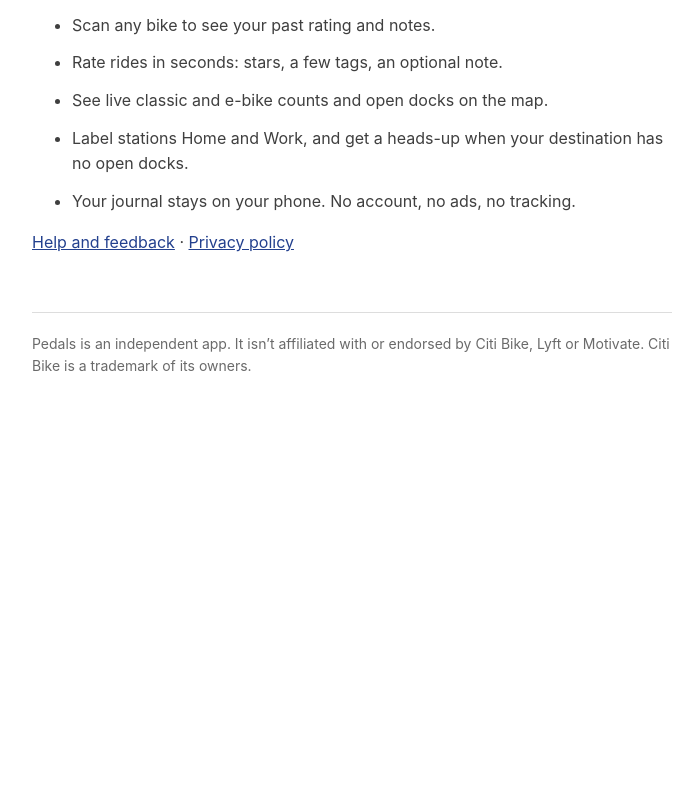
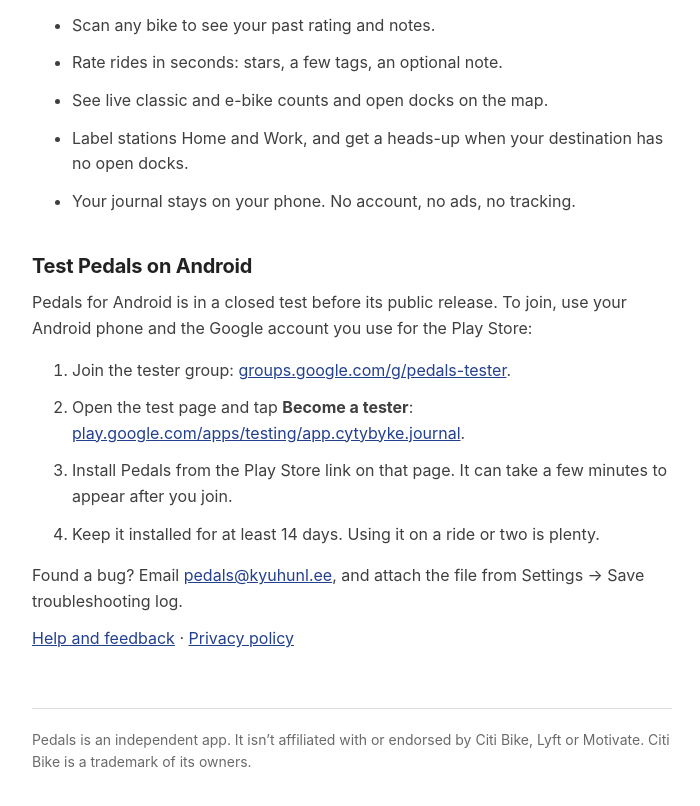
Before and after one commit to kyuhunl/pedals, a plain HTML site: page index.html in a window 1280 px wide. Shown: the part 260-1066 px from the top of the page, without its empty margins (288-988 px from the left). Before the commit the page ends 800 px from the top, so only its background shows below. Drawn offline with Linux system fonts and the light colour scheme.

Commit message:
Home: how to join the Android test

```diff
--- a/index.html
+++ b/index.html
@@ -20,6 +20,16 @@
 <li>Label stations Home and Work, and get a heads-up when your destination has no open docks.</li>
 <li>Your journal stays on your phone. No account, no ads, no tracking.</li>
 </ul>
+<h2 id="android">Test Pedals on Android</h2>
+<p>Pedals for Android is in a closed test before its public release. To join, use your Android phone and the Google account you use for the Play Store:</p>
+<ol>
+<li>Join the tester group: <a href="https://groups.google.com/g/pedals-tester">groups.google.com/g/pedals-tester</a>.</li>
+<li>Open the test page and tap <strong>Become a tester</strong>: <a href="https://play.google.com/apps/testing/app.cytybyke.journal">play.google.com/apps/testing/app.cytybyke.journal</a>.</li>
+<li>Install Pedals from the Play Store link on that page. It can take a few minutes to appear after you join.</li>
+<li>Keep it installed for at least 14 days. Using it on a ride or two is plenty.</li>
+</ol>
+<p>Found a bug? Email <a href="mailto:pedals@kyuhunl.ee">pedals@kyuhunl.ee</a>, and attach the file from Settings → Save troubleshooting log.</p>
+
 <p><a href="support.html">Help and feedback</a> · <a href="privacy.html">Privacy policy</a></p>
 <footer class="muted">Pedals is an independent app. It isn’t affiliated with or endorsed by Citi Bike, Lyft or Motivate. Citi Bike is a trademark of its owners.</footer>
 </main>
```
